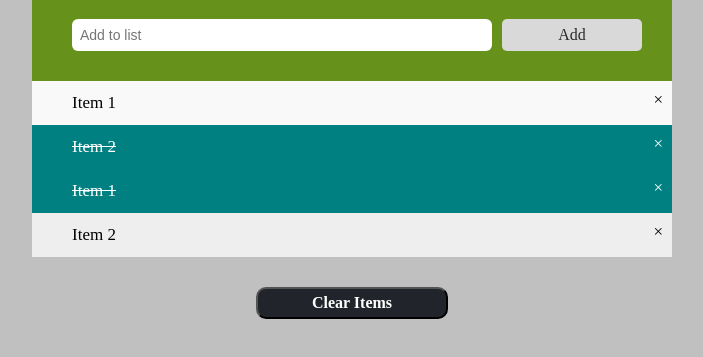
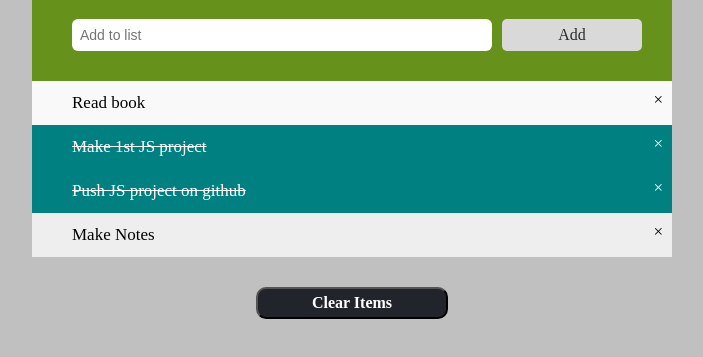
Before and after one commit to kanitmann/JS-To-Do-List, a plain HTML site: page index.html in a window 1280 px wide. Shown: the part 101-458 px from the top of the page, without its empty margins (288-991 px from the left). Drawn offline with Linux system fonts and the light colour scheme.

Commit message:
default list change

```diff
--- a/index.html
+++ b/index.html
@@ -17,10 +17,10 @@
         <span onclick="newElement()" class="addBtn">Add</span>
     </div>
     <ul id="Lists">
-        <li>Item 1</li>
-        <li class = "checked">Item 2</li>
-        <li class = "checked">Item 1</li>
-        <li>Item 2</li>
+        <li>Read book</li>
+        <li class = "checked">Make 1st JS project</li>
+        <li class = "checked">Push JS project on github</li>
+        <li>Make Notes</li>
     </ul>
     <button type="button" id="clear-list" onclick="removeAll()">Clear Items</button>
     <script src="./JS/index.js"></script>
```
